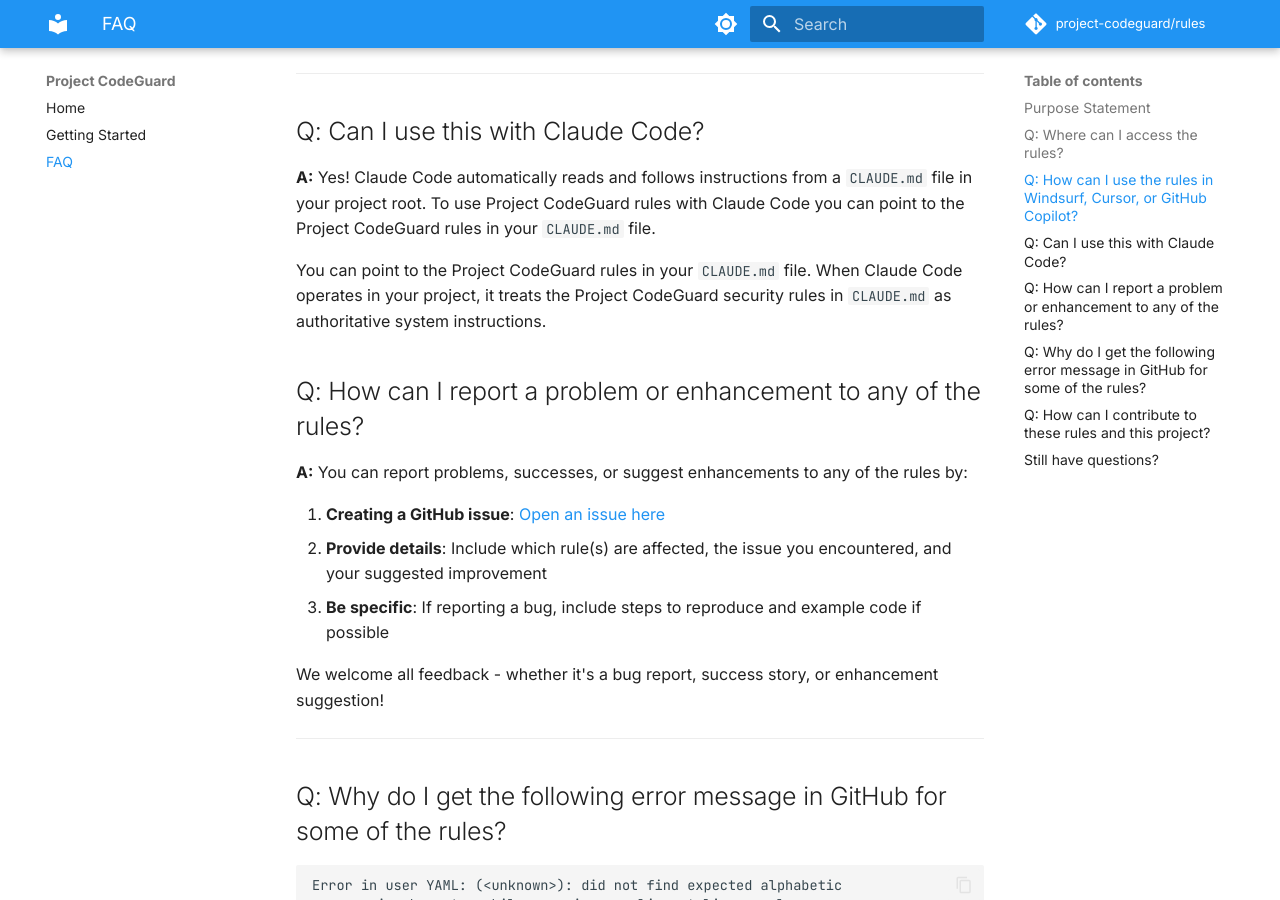
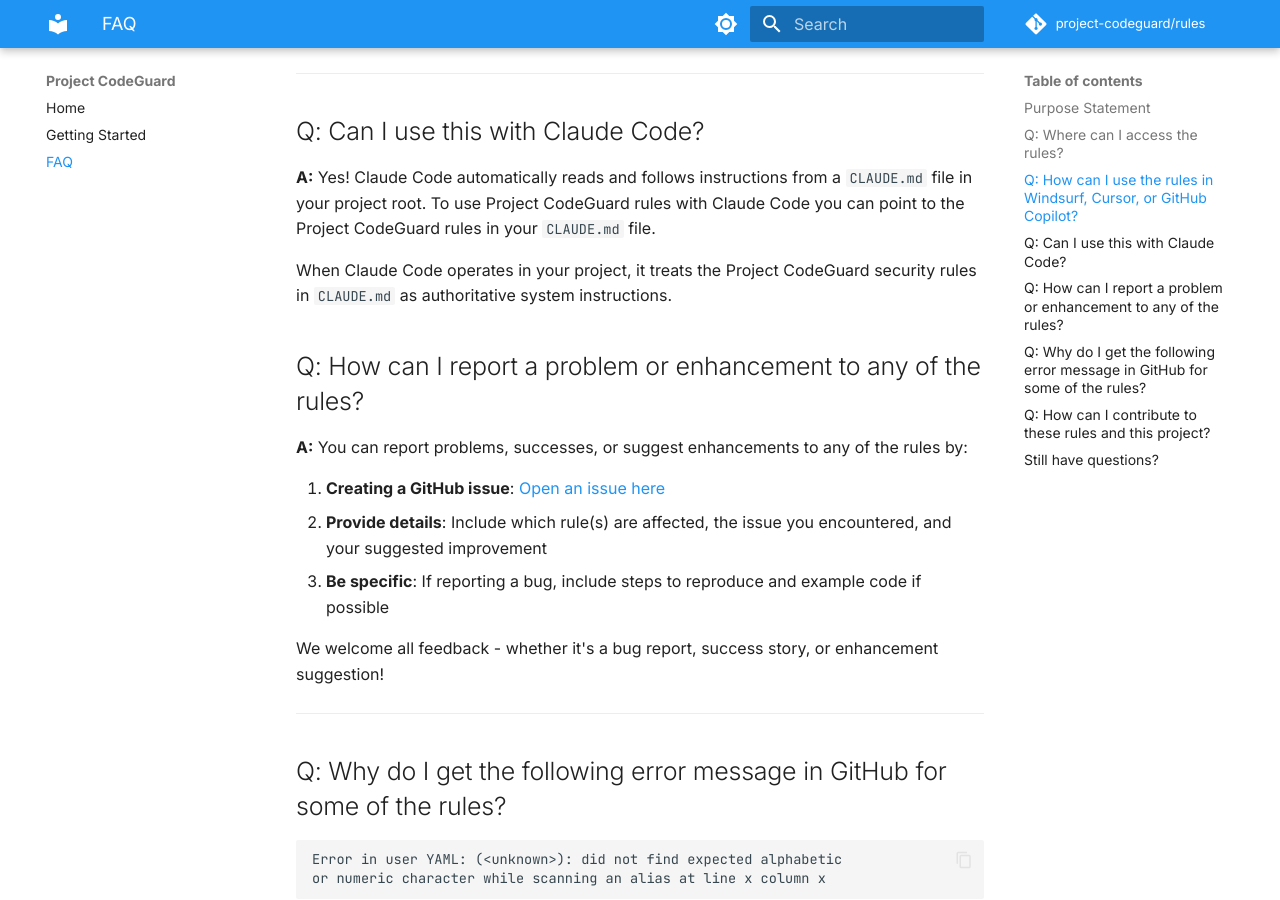
Before and after one commit to sumik5/project-codeguard-ja, an MkDocs documentation site: the page built from docs/faq.md, in a window 1280 px wide and 900 px high, scrolled down 866 px. Built offline with MkDocs 1.6.1 and Material for MkDocs 9.7.7, drawn with Linux system fonts in a browser that asks for light colours; comment, search, counter and statistics services are not loaded.

Commit message:
Removing duplicate line

```diff
--- a/docs/faq.md
+++ b/docs/faq.md
@@ -29,7 +29,7 @@
 
 **A:** Yes! Claude Code automatically reads and follows instructions from a `CLAUDE.md` file in your project root. To use Project CodeGuard rules with Claude Code you can point to the Project CodeGuard rules in your `CLAUDE.md` file.
 
-You can point to the Project CodeGuard rules in your `CLAUDE.md` file. When Claude Code operates in your project, it treats the Project CodeGuard security rules in `CLAUDE.md` as authoritative system instructions.
+When Claude Code operates in your project, it treats the Project CodeGuard security rules in `CLAUDE.md` as authoritative system instructions.
 
 
 ## Q: How can I report a problem or enhancement to any of the rules?
```
